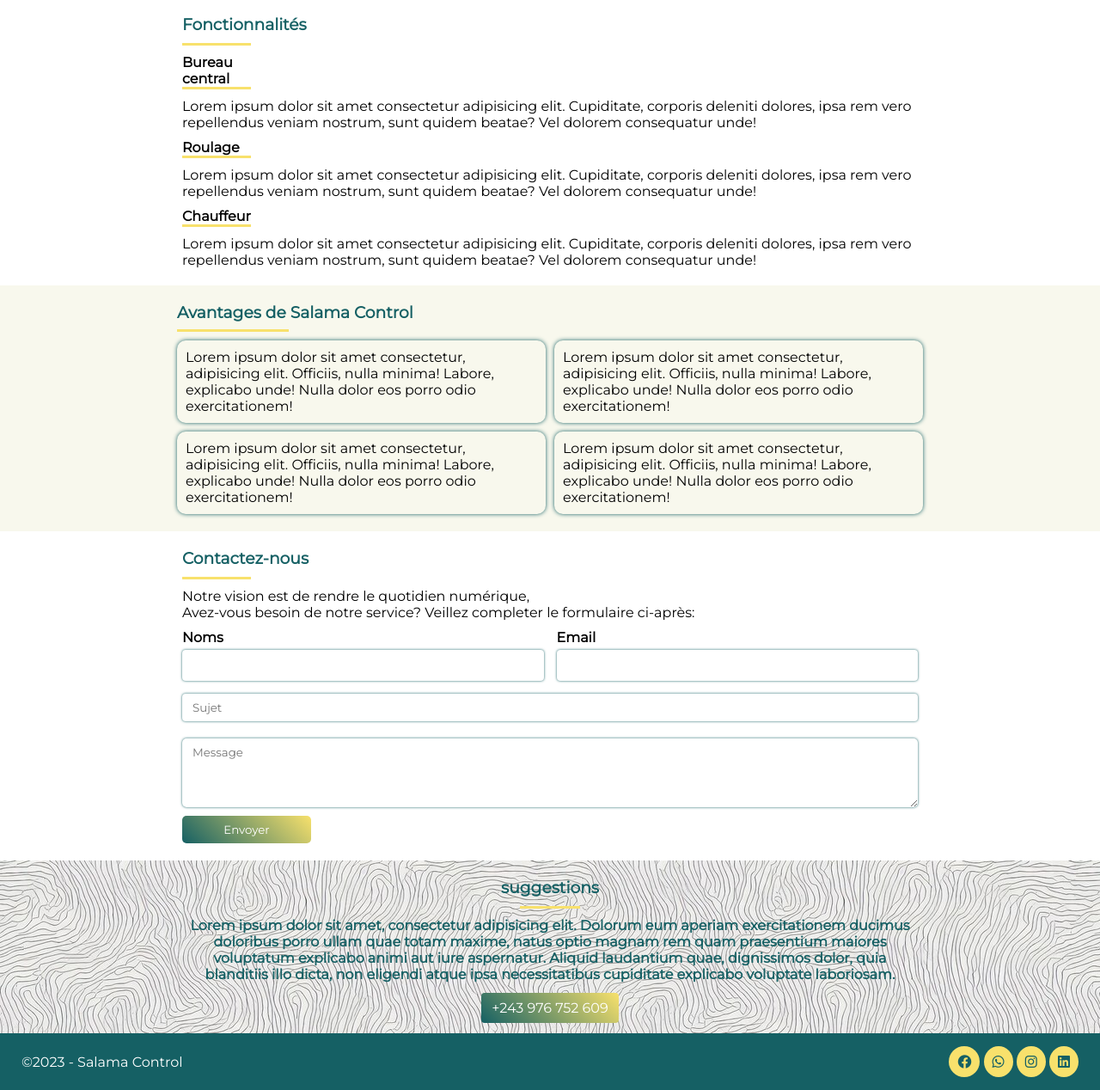
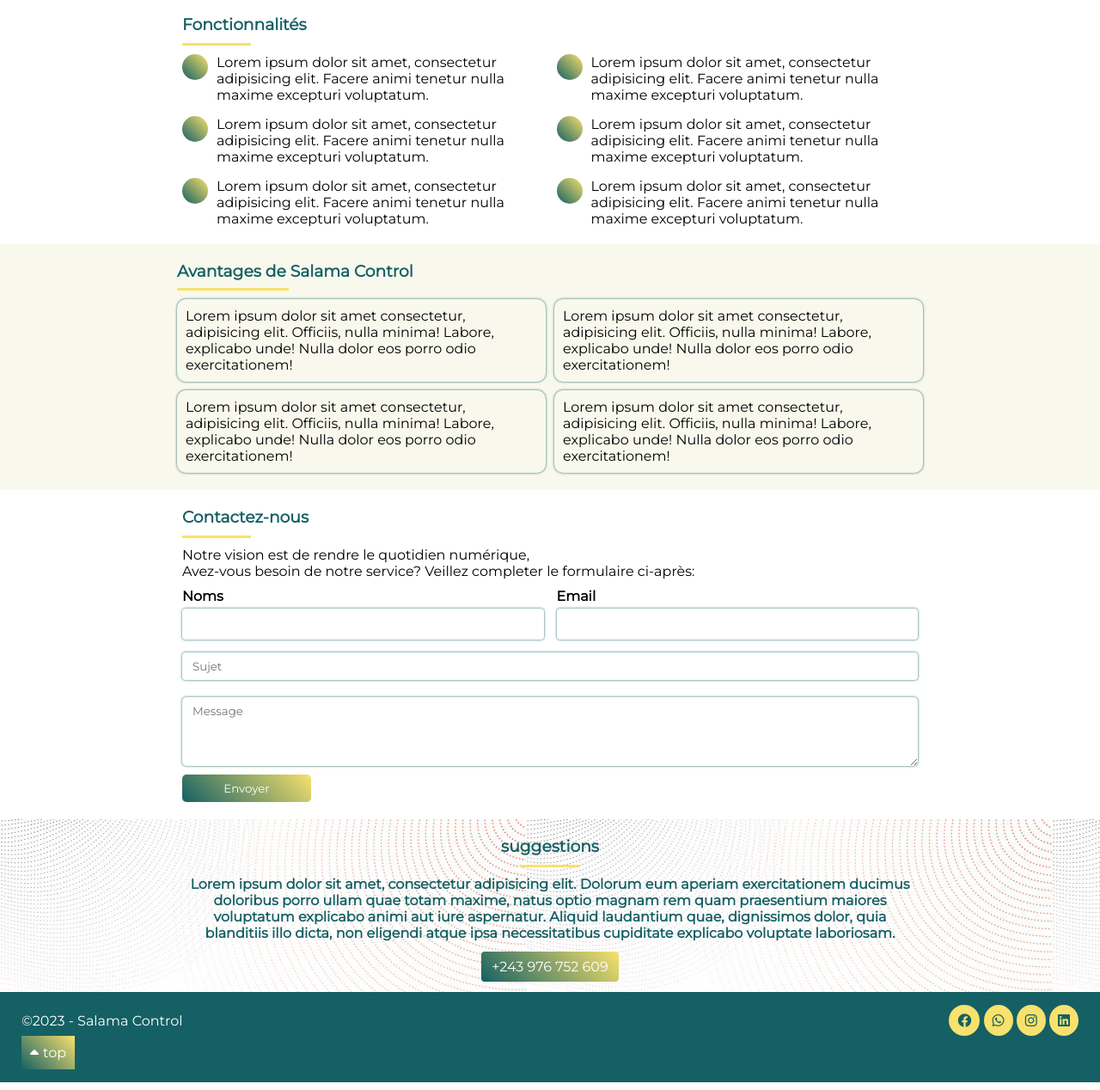
Before and after one commit to AnicetChiza/Accueilsalamacontrol, a plain HTML site: page index.html in a window 1280 px wide. Shown: the part 1334-2602 px from the top of the page at 86% size. Drawn offline with Linux system fonts and the light colour scheme; a web font is replaced by a local one.

Commit message:
add to my repository

```diff
--- a/index.html
+++ b/index.html
@@ -45,6 +45,7 @@
     </section>
     <section>
         <div id="apropos" class="salamacontrol">
+            <div class="salamacontrol-content">
                 <h3>Qu'est-ce Salama Control?</h3>
                 <h4></h4>
                 <div>
@@ -55,47 +56,35 @@
                     <p>Lorem ipsum dolor sit, amet consectetur adipisicing elit. Quisquam, quo?</p>
                 </div>
             </div>
+        </div>
 
         <div class="fonctionnalite">
             <h3>Fonctionnalités</h3>
             <h4></h4>
-            <div class="accordion-item">
-                <div class="accordion-item-header">
-                    <div class="accordion-item-title">
-                        <h4>Bureau central</h4>
-                        <span class="icon"></span>
+            <div class="fontionnalite-content">
+                <div>
+                    <span></span>
+                    <p>Lorem ipsum dolor sit amet, consectetur adipisicing elit. Facere animi tenetur nulla maxime excepturi voluptatum.</p>
                 </div>
-                    <div class="accordion-item-body">
-                        <div class="accordion-item-body-content">
-                            <p>Lorem ipsum dolor sit amet consectetur adipisicing elit. Cupiditate, corporis deleniti dolores, ipsa rem vero repellendus veniam nostrum, sunt quidem beatae? Vel dolorem consequatur unde!</p>
+                <div>
+                    <span></span>
+                    <p>Lorem ipsum dolor sit amet, consectetur adipisicing elit. Facere animi tenetur nulla maxime excepturi voluptatum.</p>
                 </div>
+                <div>
+                    <span></span>
+                    <p>Lorem ipsum dolor sit amet, consectetur adipisicing elit. Facere animi tenetur nulla maxime excepturi voluptatum.</p>
                 </div>
+                <div>
+                    <span></span>
+                    <p>Lorem ipsum dolor sit amet, consectetur adipisicing elit. Facere animi tenetur nulla maxime excepturi voluptatum.</p>
                 </div>
+                <div>
+                    <span></span>
+                    <p>Lorem ipsum dolor sit amet, consectetur adipisicing elit. Facere animi tenetur nulla maxime excepturi voluptatum.</p>
                 </div>
-            <div class="accordion-item">
-                <div class="accordion-item-header">
-                    <div class="accordion-item-title">
-                        <h4>Roulage</h4>
-                        <span class="icon"></span>
-                    </div>
-                    <div class="accordion-item-body">
-                        <div class="accordion-item-body-content">
-                            <p>Lorem ipsum dolor sit amet consectetur adipisicing elit. Cupiditate, corporis deleniti dolores, ipsa rem vero repellendus veniam nostrum, sunt quidem beatae? Vel dolorem consequatur unde!</p>
-                        </div>
-                    </div>
-                </div>
-            </div>
-            <div class="accordion-item">
-                <div class="accordion-item-header">
-                    <div class="accordion-item-title">
-                        <h4>Chauffeur</h4>
-                        <span class="icon"></span>
-                    </div>
-                    <div class="accordion-item-body">
-                        <div class="accordion-item-body-content">
-                            <p>Lorem ipsum dolor sit amet consectetur adipisicing elit. Cupiditate, corporis deleniti dolores, ipsa rem vero repellendus veniam nostrum, sunt quidem beatae? Vel dolorem consequatur unde!</p>
-                        </div>
-                    </div>
+                <div>
+                    <span></span>
+                    <p>Lorem ipsum dolor sit amet, consectetur adipisicing elit. Facere animi tenetur nulla maxime excepturi voluptatum.</p>
                 </div>
             </div>
         </div>
@@ -153,6 +142,7 @@
     </section>
 
     <footer>
+        <div class="footer-content">
             <div>
                 <p> ©2023 - Salama Control</p>
             </div>
@@ -162,6 +152,11 @@
                 <a href="#"><i class="fa-brands fa-instagram"></i></a>
                 <a href="#"><i class="fa-brands fa-linkedin"></i></a>
             </div>
+        </div>
+        <div class="top">
+            <i class="fa-solid fa-caret-up"></i>
+            <p>top</p>
+        </div>
     </footer>
 </body>
 </html>
--- a/sass/global/_template.scss
+++ b/sass/global/_template.scss
@@ -88,6 +88,8 @@
 //Notre section va comporter les contenus de notre systeme Salama Control
 section{
     .salamacontrol{
+        background-image: url(../../Images/fond.jpg);
+        .salamacontrol-content{
             width: 70%;
             margin: auto;
             padding: 20px;
@@ -109,11 +111,14 @@
             }
         }
     }
+}
 //Les fonctionalites de Salama Control
 .fonctionnalite{
     width: 70%;
     margin: auto;
     padding: 20px;
+    display: flex;
+    flex-direction: column;
     h3{
         color: var(--deepgreen);
     }
@@ -123,6 +128,24 @@
         margin-bottom: 10px;
         border-bottom: 3px solid var(--yellow);
     }
+    .fontionnalite-content{
+        display: grid;
+        gap: 15px;
+        grid-template-columns: 1fr 1fr;
+        div{
+            display: flex;
+            flex-direction: row;
+            gap: 10px;
+            span{
+                width: 30px;
+                height: 30px;
+                padding: 10px 15px;
+                border-radius: 100%;
+                background: linear-gradient(45deg, var(--deepgreen), var(--yellow));
+            }
+        }
+    }
+
 }
 //Les avantages de Salama Control
 .avantages{
@@ -147,7 +170,7 @@
             p{
                 padding: 10px;
                 border-radius: 10px;
-                box-shadow: 0px 0px 5px 0px var(--deepgreen);
+                box-shadow: 0px 0px 3px 0px var(--deepgreen);
             }
         }
     }
@@ -170,10 +193,7 @@
 
 //Boite de suggestion
 .suggestion{
-    //background-size: cover;
-    //background-repeat: no-repeat;
-    //background-position: center;
-    background-image: url(../../Images/suggestion.jpg);
+    background-image: url(../../Images/fond.jpg);
     .suggestion-content{
         width: 70%;
         margin: auto;
@@ -211,11 +231,12 @@
 //Le footer de notre page qui contient deux blocs
 footer{
     padding: 15px 25px;
+    background-color: var(--deepgreen);
+    .footer-content{
         display: flex;
         align-items: center;
         color: var(--white);
         justify-content: space-between;
-    background-color: var(--deepgreen);
         div{
             a{
                 color: var(--white);
@@ -228,3 +249,14 @@
             }
         }
     }
+    .top{
+        display: flex;
+        flex-direction: row;
+        align-items: center;
+        gap: 5px;
+        width: fit-content;
+        padding: 10px 10px;
+        color: var(--white);
+        background: linear-gradient(45deg, var(--deepgreen), var(--yellow));
+    }
+}
```
Also changed, not shown: Images/background2.jpg (deleted), Images/fond.jpg (added), Images/image-background.jpg (deleted), css/accueil.css, 1 other file. Lines whose indentation alone changed are shown as unchanged.
